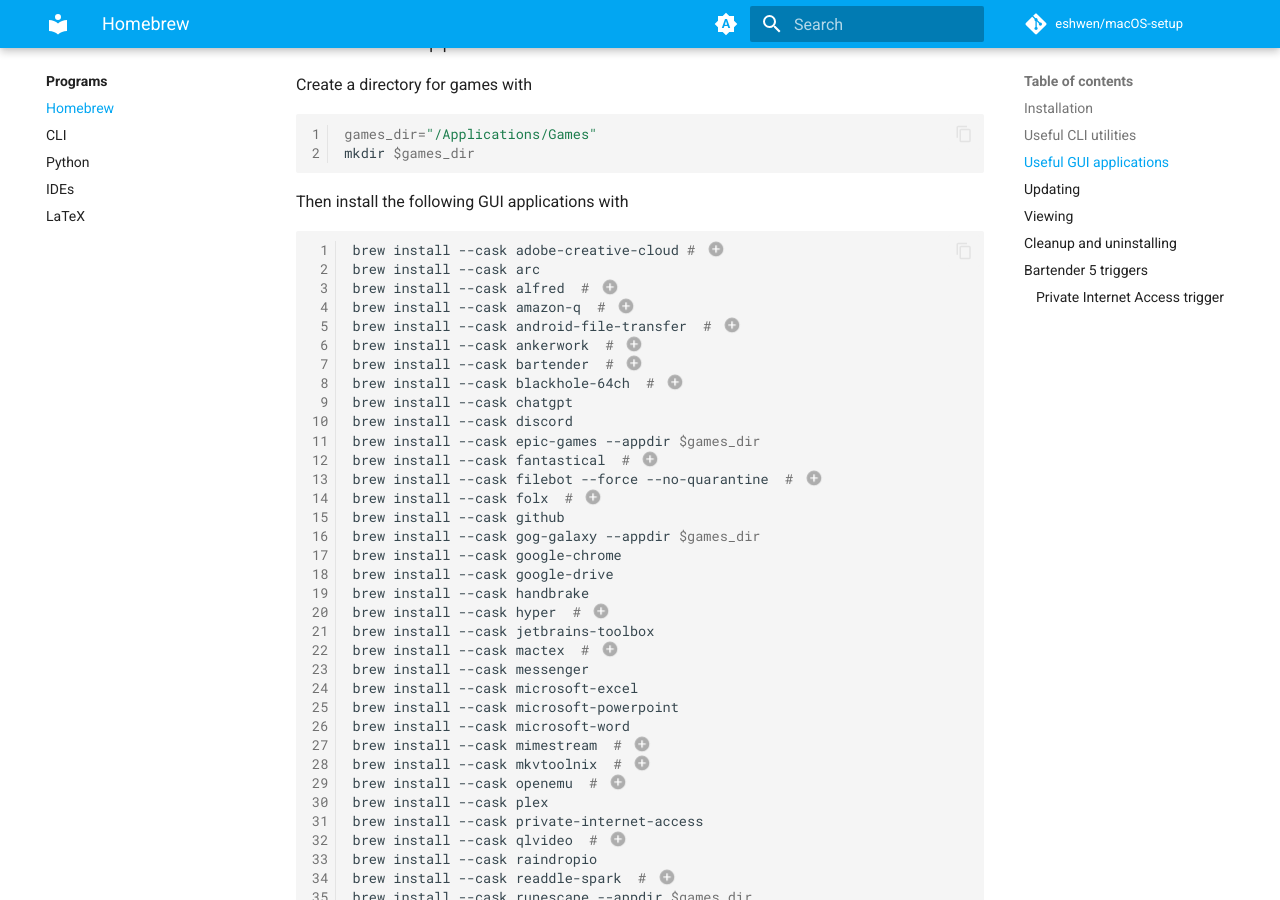
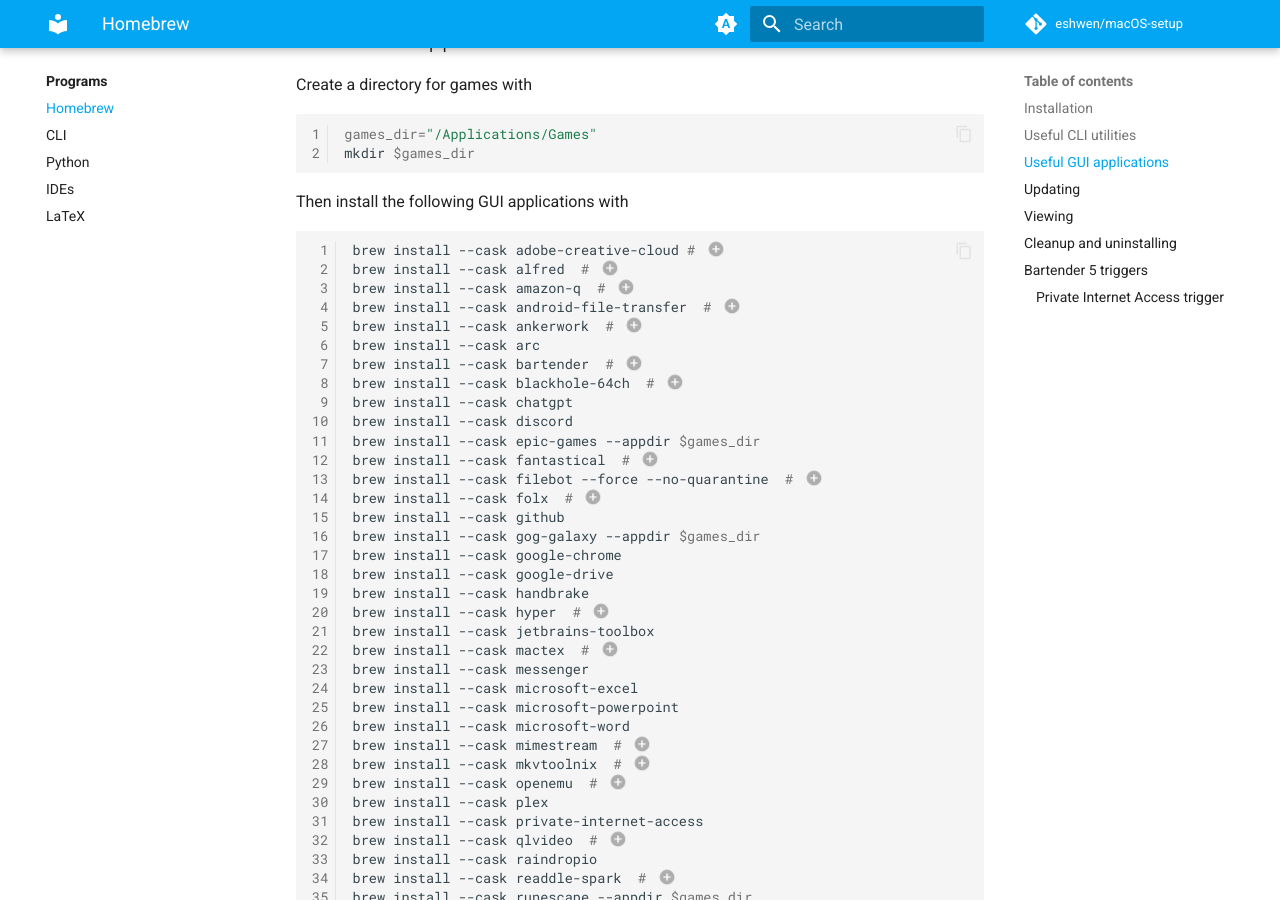
Before and after one commit to eshwen/macOS-setup, an MkDocs documentation site: the page built from docs/programs/homebrew.md, in a window 1280 px wide and 900 px high, scrolled down 790 px. Built offline with MkDocs 1.6.1 and Material for MkDocs 9.7.7, drawn with Linux system fonts in a browser that asks for light colours; comment, search, counter and statistics services are not loaded; the version menu is left out.

Commit message:
Alphabetical order

````diff
--- a/docs/programs/homebrew.md
+++ b/docs/programs/homebrew.md
@@ -49,11 +49,11 @@
 
 ```sh
 brew install --cask adobe-creative-cloud # (20)
-brew install --cask arc
 brew install --cask alfred  # (1)
 brew install --cask amazon-q  # (2)
 brew install --cask android-file-transfer  # (3)
 brew install --cask ankerwork  # (4)
+brew install --cask arc
 brew install --cask bartender  # (5)
 brew install --cask blackhole-64ch  # (6)
 brew install --cask chatgpt
````
